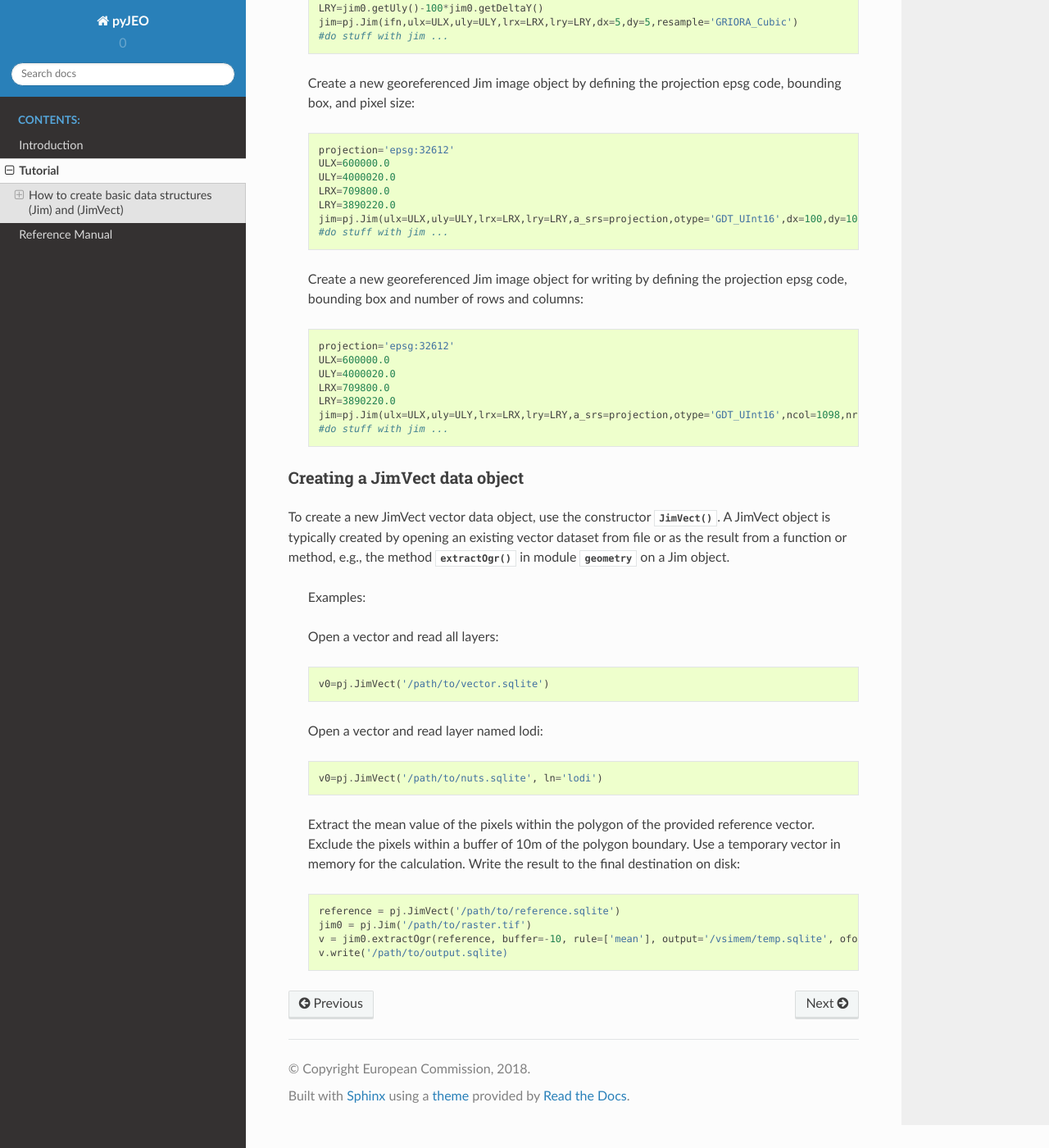
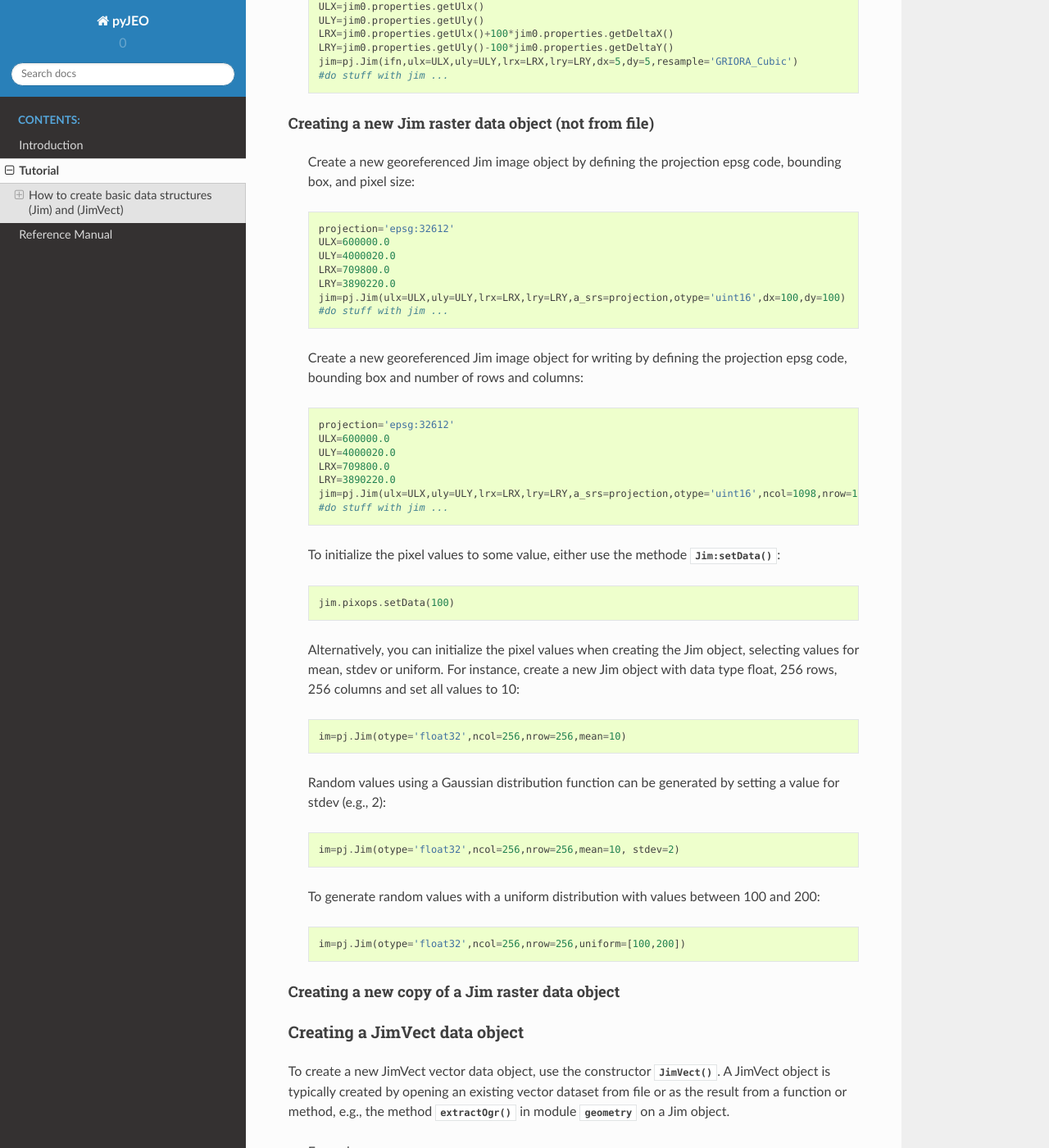
Before and after one commit to ec-jrc/jeolib-pyjeo, a Sphinx documentation site: the page built from doc/2_tutorial.rst, in a window 1280 px wide and 1400 px high, scrolled down 750 px. Shown: the whole window at 82% size. Built offline with Sphinx 7.4.7 and the Read the Docs theme 2.0.0, drawn with Linux system fonts in a browser that asks for light colours; some of the changed text lies outside the part shown.

```diff
--- a/doc/2_tutorial.rst
+++ b/doc/2_tutorial.rst
@@ -15,6 +15,9 @@ Creating a Jim raster data object
 
 To create a new Jim raster data object, use the constructor :py:meth:`Jim`. A Jim object can be created by opening an existing raster data :ref:`from file <create_Jim_from_file>`. Alternatively, a :ref:`new Jim <create_Jim_new>` object can be created by defining image attributes.
 
+Creating a Jim raster data object from file
+===========================================
+
    Examples:
 
    Create Jim image object by opening an existing file (file content will
@@ -28,14 +31,17 @@ To create a new Jim raster data object, use the constructor :py:meth:`Jim`. A Ji
    interest and spatial resolution using cubic convolution resampling::
 
         ifn='/eos/jeodpp/data/SRS/Copernicus/S2/scenes/source/L1C/2017/08/05/065/S2A_MSIL1C_20170805T102031_N0205_R065_T32TNR_20170805T102535.SAFE/GRANULE/L1C_T32TNR_A011073_20170805T102535/IMG_DATA/T32TNR_20170805T102031_B08.jp2'
-        jim0=pj.Jim(ifn,'noread'=True)
-        ULX=jim0.getUlx()
-        ULY=jim0.getUly()
-        LRX=jim0.getUlx()+100*jim0.getDeltaX()
-        LRY=jim0.getUly()-100*jim0.getDeltaY()
+        jim0=pj.Jim(ifn,noread=True)
+        ULX=jim0.properties.getUlx()
+        ULY=jim0.properties.getUly()
+        LRX=jim0.properties.getUlx()+100*jim0.properties.getDeltaX()
+        LRY=jim0.properties.getUly()-100*jim0.properties.getDeltaY()
         jim=pj.Jim(ifn,ulx=ULX,uly=ULY,lrx=LRX,lry=LRY,dx=5,dy=5,resample='GRIORA_Cubic')
         #do stuff with jim ...
 
+
+Creating a new Jim raster data object (not from file)
+=====================================================
 
    Create a new georeferenced Jim image object by defining the projection epsg
    code, bounding box, and pixel size::
@@ -45,7 +51,7 @@ To create a new Jim raster data object, use the constructor :py:meth:`Jim`. A Ji
         ULY=4000020.0
         LRX=709800.0
         LRY=3890220.0
-        jim=pj.Jim(ulx=ULX,uly=ULY,lrx=LRX,lry=LRY,a_srs=projection,otype='GDT_UInt16',dx=100,dy=100)
+        jim=pj.Jim(ulx=ULX,uly=ULY,lrx=LRX,lry=LRY,a_srs=projection,otype='uint16',dx=100,dy=100)
         #do stuff with jim ...
 
    Create a new georeferenced Jim image object for writing by defining
@@ -56,8 +62,28 @@ To create a new Jim raster data object, use the constructor :py:meth:`Jim`. A Ji
         ULY=4000020.0
         LRX=709800.0
         LRY=3890220.0
-        jim=pj.Jim(ulx=ULX,uly=ULY,lrx=LRX,lry=LRY,a_srs=projection,otype='GDT_UInt16',ncol=1098,nrow=1098)
+        jim=pj.Jim(ulx=ULX,uly=ULY,lrx=LRX,lry=LRY,a_srs=projection,otype='uint16',ncol=1098,nrow=1098)
         #do stuff with jim ...
+
+
+   To initialize the pixel values to some value, either use the methode :py:meth:`Jim:setData`::
+
+        jim.pixops.setData(100)
+
+   Alternatively, you can initialize the pixel values when creating the Jim object, selecting values for mean, stdev or uniform. For instance, create a new Jim object with data type float, 256 rows, 256 columns and set all values to 10::
+
+        im=pj.Jim(otype='float32',ncol=256,nrow=256,mean=10)
+
+   Random values using a Gaussian distribution function can be generated by setting a value for stdev (e.g., 2)::
+
+        im=pj.Jim(otype='float32',ncol=256,nrow=256,mean=10, stdev=2)
+
+   To generate random values with a uniform distribution with values between 100 and 200::
+
+        im=pj.Jim(otype='float32',ncol=256,nrow=256,uniform=[100,200])
+
+Creating a new copy of a Jim raster data object
+===============================================
 
 =================================
 Creating a JimVect data object
```
Also changed, not shown: doc/3_reference.rst (+11 -4 lines).
